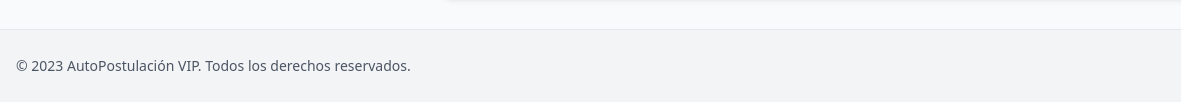
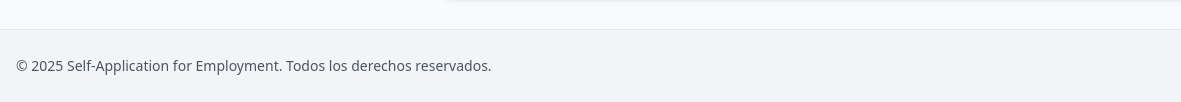
Before and after one commit to eduardogomezm/githubselfapplicationjobs, a plain HTML site: page index.html in a window 1280 px wide. Shown: the part 1599-1701 px from the top of the page, 0-1181 px from the left. Drawn offline with nearby package versions, Linux system fonts and the light colour scheme.

Commit message:
Update index.html

```diff
--- a/index.html
+++ b/index.html
@@ -320,7 +320,7 @@
             <div class="container mx-auto px-4">
                 <div class="flex flex-col md:flex-row justify-between items-center">
                     <div class="mb-4 md:mb-0">
-                        <p class="text-gray-600 text-sm">© 2023 AutoPostulación VIP. Todos los derechos reservados.</p>
+                        <p class="text-gray-600 text-sm">© 2025 Self-Application for Employment. Todos los derechos reservados.</p>
                     </div>
                     <div class="flex space-x-4">
                         <a href="#" class="text-gray-600 hover:text-indigo-600 transition">
```
